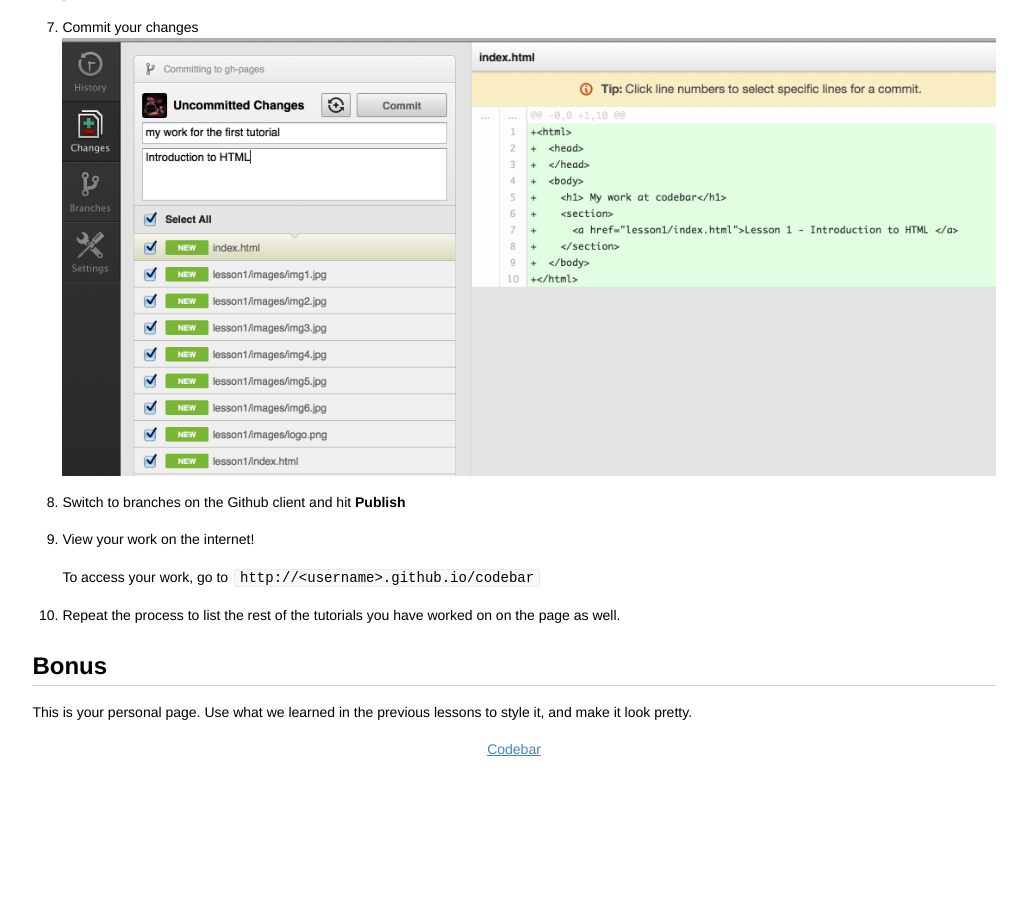
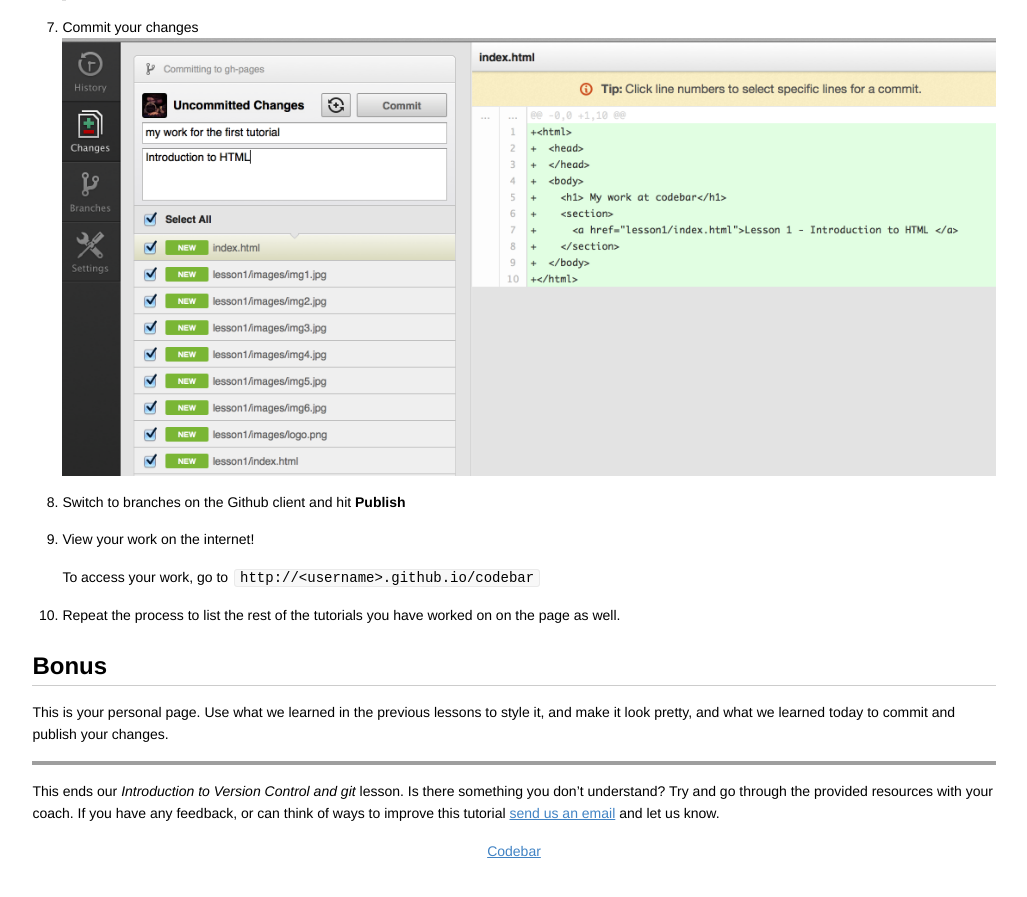
Before and after one commit to codebar/tutorials, a Jekyll site: the page built from version-control/introduction/tutorial.md, in a window 1280 px wide and 900 px high, scrolled down 4786 px. Shown: the top 897 px of the window, without its empty margins (126-1153 px from the left). Built offline with Jekyll 4.4.1, drawn with Linux system fonts in a browser that asks for light colours; Markdown is read by kramdown in place of the engine named in the settings; before the commit the page ends 5585 px from its top, so only the background shows below that; grey boxes are pictures that could not be loaded.

Commit message:
introduction to vc - feedback

```diff
--- a/version-control/introduction/tutorial.md
+++ b/version-control/introduction/tutorial.md
@@ -131,4 +131,8 @@ Now that you have the Github client setup on your machine, we will spend sometim
 10. Repeat the process to list the rest of the tutorials you have worked on on the page as well.
 
 ## Bonus
-This is your personal page. Use what we learned in the previous lessons to style it, and make it look pretty.
+This is your personal page. Use what we learned in the previous lessons to style it, and make it look pretty, and what we learned today to commit and publish your changes.
+
+-----
+
+This ends our _Introduction to Version Control and git_ lesson. Is there something you don't understand? Try and go through the provided resources with your coach. If you have any feedback, or can think of ways to improve this tutorial [send us an email](mailto:feedback@codebar.io) and let us know.
```
